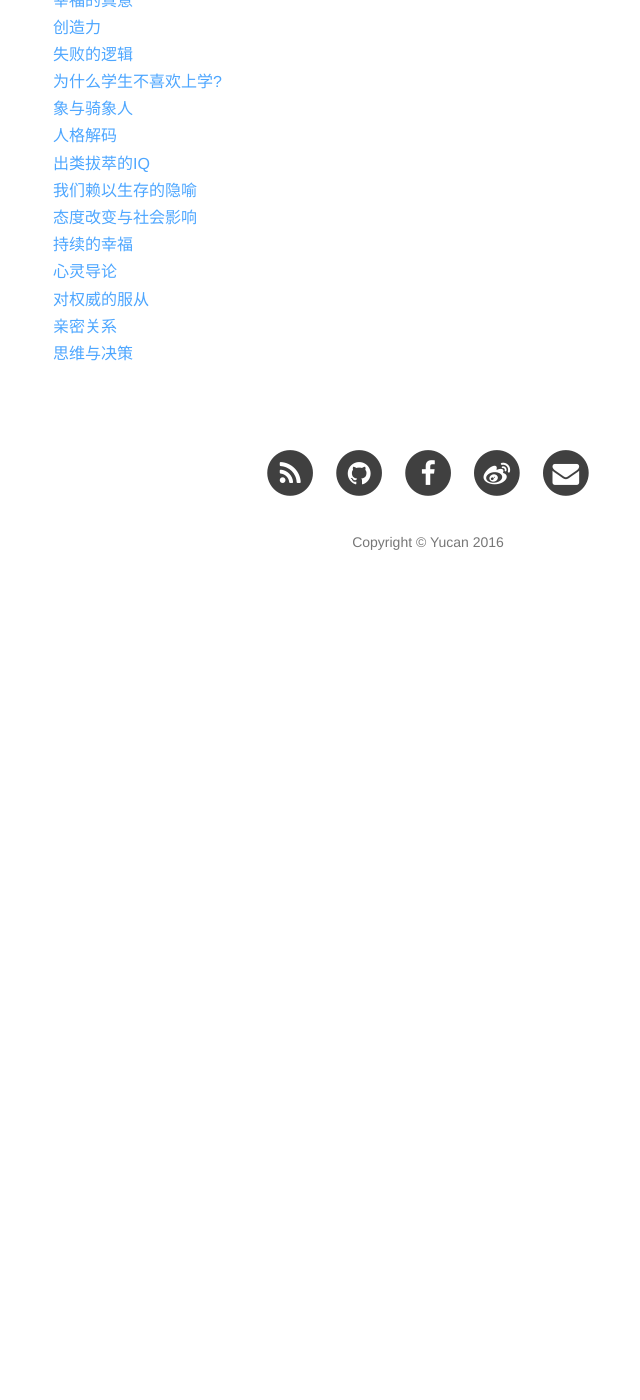
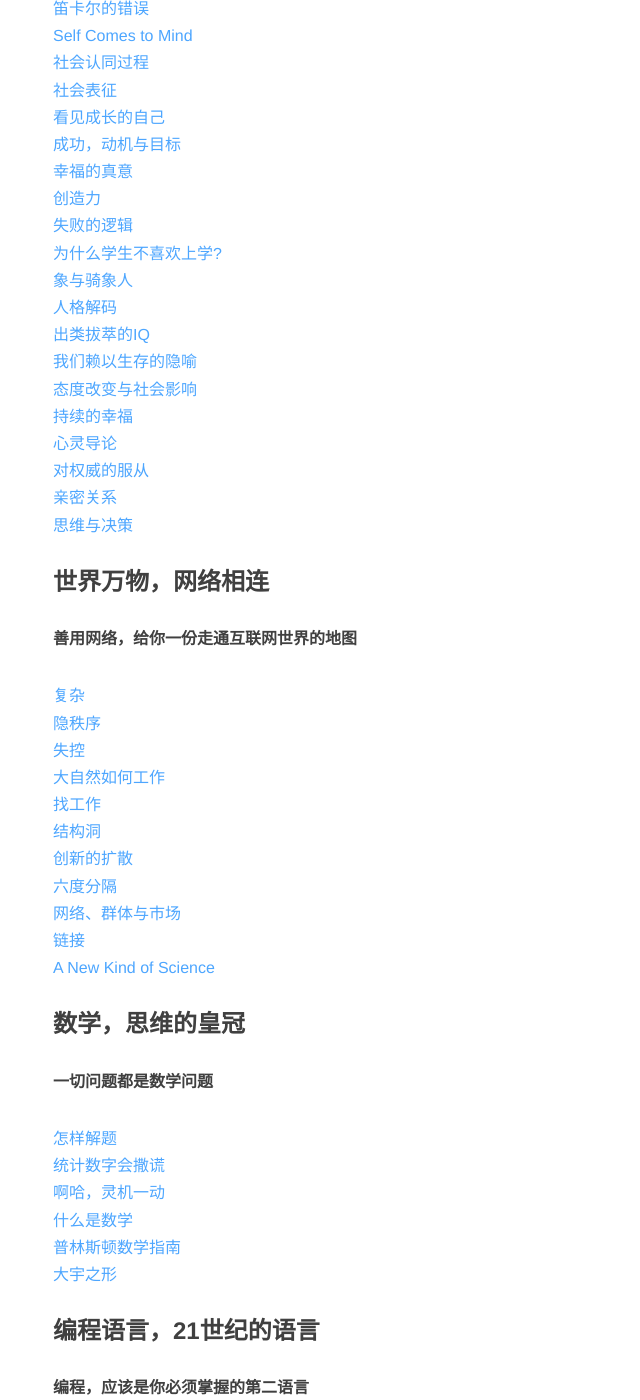
Before and after one commit to zhyucan/zhyucan.github.io, a Jekyll site: the page built from _posts/2016-6-11-openmind-108.md, in a window 1280 px wide and 1400 px high, scrolled down 1614 px. Shown: the whole window, without its empty margins (212-852 px from the left). Built offline with Jekyll 4.4.1, drawn with Linux system fonts in a browser that asks for light colours; nearby versions of some CDN libraries; comment, search, counter and statistics services are not loaded; before the commit the page ends 2233 px from its top, so only the background shows below that; some of the changed text lies outside the part shown.

Commit message:
108-book

```diff
--- a/_posts/2016-6-11-openmind-108.md
+++ b/_posts/2016-6-11-openmind-108.md
@@ -7,6 +7,7 @@ description: 開智正典
 ---
 
 ### 智慧在哪里？
+**21世纪一个人需要的跨学科通识教育，尽在这里**
 
 [集异璧](https://book.douban.com/subject/1291204/)
 [经验的疆界](https://book.douban.com/subject/6687032/)
@@ -15,6 +16,7 @@ description: 開智正典
 [基地](https://book.douban.com/subject/1258490/)
 
 ### 生命从何而来？
+**人类，还是千万年前那只树上的猴子**
 
 [物种起源](https://book.douban.com/subject/25745879/)
 [自私的基因](https://book.douban.com/subject/11445548/)
@@ -28,6 +30,7 @@ description: 開智正典
 [魔鬼出没的世界](https://book.douban.com/subject/1310188/)
 
 ### 如何认识你自己？
+**21世纪，聪明人必须掌握的元概念是“理性”**
 
 [超越智商](https://book.douban.com/subject/26605978/)
 [机器人叛乱](https://book.douban.com/subject/26412113/)
@@ -62,3 +65,87 @@ description: 開智正典
 [对权威的服从](https://book.douban.com/subject/20477116/)
 [亲密关系](https://book.douban.com/subject/5952488/)
 [思维与决策](https://book.douban.com/subject/3542657/)
+
+### 世界万物，网络相连
+**善用网络，给你一份走通互联网世界的地图**
+
+[复杂](https://book.douban.com/subject/1030898/)
+[隐秩序](https://book.douban.com/subject/6797698/)
+[失控](https://book.douban.com/subject/5375620/)
+[大自然如何工作](https://book.douban.com/subject/1660174/)
+[找工作](https://book.douban.com/subject/3312309/)
+[结构洞](https://book.douban.com/subject/3291183/)
+[创新的扩散](https://book.douban.com/subject/1460235/)
+[六度分隔](https://book.douban.com/subject/6129181/)
+[网络、群体与市场](https://book.douban.com/subject/6885949/)
+[链接](https://book.douban.com/subject/24862722/)
+[A New Kind of Science](https://book.douban.com/subject/1468622/)
+
+### 数学，思维的皇冠
+**一切问题都是数学问题**
+
+[怎样解题](https://book.douban.com/subject/2124114/)
+[统计数字会撒谎](https://book.douban.com/subject/3595095/)
+[啊哈，灵机一动](https://book.douban.com/subject/2249354/)
+[什么是数学](https://book.douban.com/subject/1320282/)
+[普林斯顿数学指南](https://book.douban.com/subject/25817381/)
+[大宇之形](https://book.douban.com/subject/20492316/)
+
+### 编程语言，21世纪的语言
+**编程，应该是你必须掌握的第二语言**
+
+[黑客与画家](https://book.douban.com/subject/6021440/)
+[程序员的思维修炼](https://book.douban.com/subject/5372651/)
+[信息简史](https://book.douban.com/subject/25752043/)
+[软件随想录](https://book.douban.com/subject/4163938/)
+[程序员修炼之道](https://book.douban.com/subject/5387402/)
+[人月神话](https://book.douban.com/subject/2230248/)
+[“笨办法”学Python](https://book.douban.com/subject/26264642/)
+
+### 找寻生命的真义
+**诗歌与文学的意义在于无用**
+
+[追忆](https://book.douban.com/subject/1038492/)
+[唐宋词十七讲](https://book.douban.com/subject/2005705/)
+[马奇论管理](https://book.douban.com/subject/5920725/)
+[风格的要素](https://book.douban.com/subject/1451400/)
+[文章作法](https://book.douban.com/subject/2283714/)
+[The Sense of Style](https://book.douban.com/subject/25846315/)
+[翻译乃大道](https://book.douban.com/subject/26279084/)
+[这就是纽约](https://book.douban.com/subject/1949417/)
+[埃科谈文学](https://book.douban.com/subject/25889903/)
+[一位年轻小说家的自白](https://book.douban.com/subject/25881360/)
+[修辞认识](https://book.douban.com/subject/25843083/)
+[《玩具屋》九讲](https://book.douban.com/subject/20453368/)
+[红玫瑰与白玫瑰](https://book.douban.com/subject/10757939/)
+[毛姆短篇小说精选集](https://book.douban.com/subject/10774752/)
+
+### 如何抵达星辰大海？
+**在行动中找到信仰**
+
+[改变](https://book.douban.com/subject/3006742/)
+[青年王阳明](https://book.douban.com/subject/24870782/)
+[阳明学述要](https://book.douban.com/subject/6097211/)
+[王阳明大传](https://book.douban.com/subject/26136989/)
+[宗教与神话](https://book.douban.com/subject/1070236/)
+[如何理解中国人](https://book.douban.com/subject/4100342/)
+[中国人的心理](https://book.douban.com/subject/1771134/)
+[人情与面子](https://book.douban.com/subject/5373043/)
+[行动科学](https://book.douban.com/subject/11583939/)
+
+### 师从天才
+**智者传记与人生建议**
+
+[我生活的种种模式](https://book.douban.com/subject/1065156/)
+[致青年学者](https://book.douban.com/subject/4247329/)
+[Letters to a Young Scientist](https://book.douban.com/subject/20019387/)
+[反叛的科学家](https://book.douban.com/subject/24720345/)
+[论对话](https://book.douban.com/subject/1310154/)
+[穷查理宝典](https://book.douban.com/subject/10485011/)
+[卓有成效的管理者](https://book.douban.com/subject/1322025/)
+[形式综合论](https://book.douban.com/subject/4257314/)
+[设计心理学](https://book.douban.com/subject/4606471/)
+[创新者的窘境](https://book.douban.com/subject/25807982/)
+[技术与文明](https://book.douban.com/subject/3815282/)
+[奇特的一生](https://book.douban.com/subject/24739109/)
+[如何把事情做到最好](https://book.douban.com/subject/25830853/)
```
